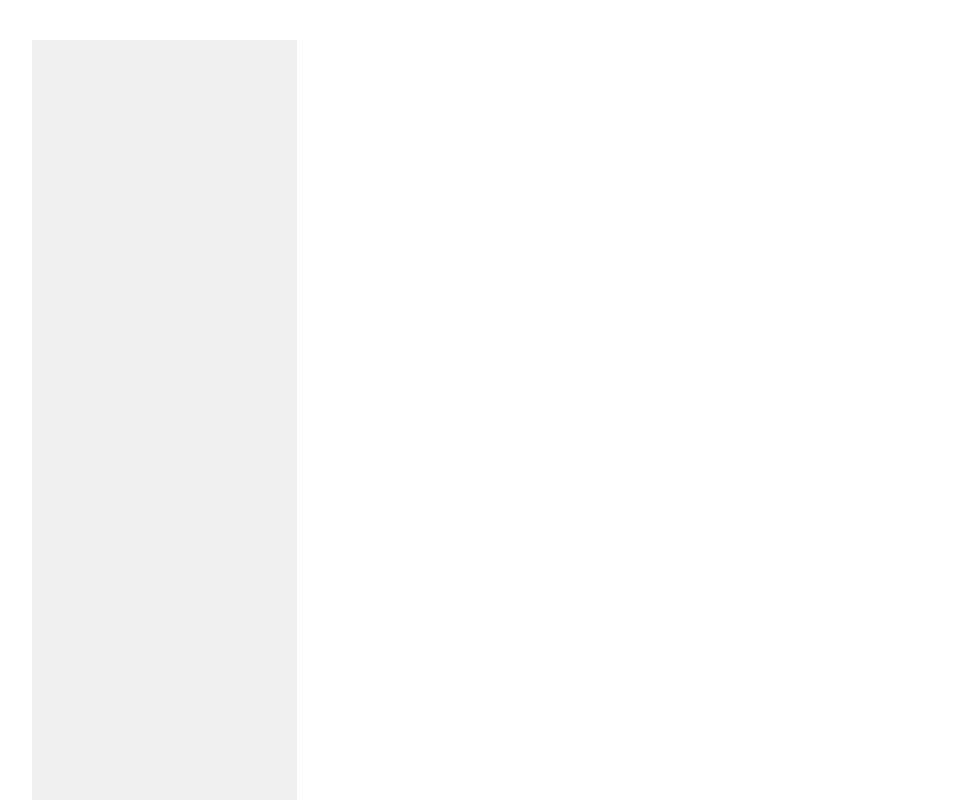
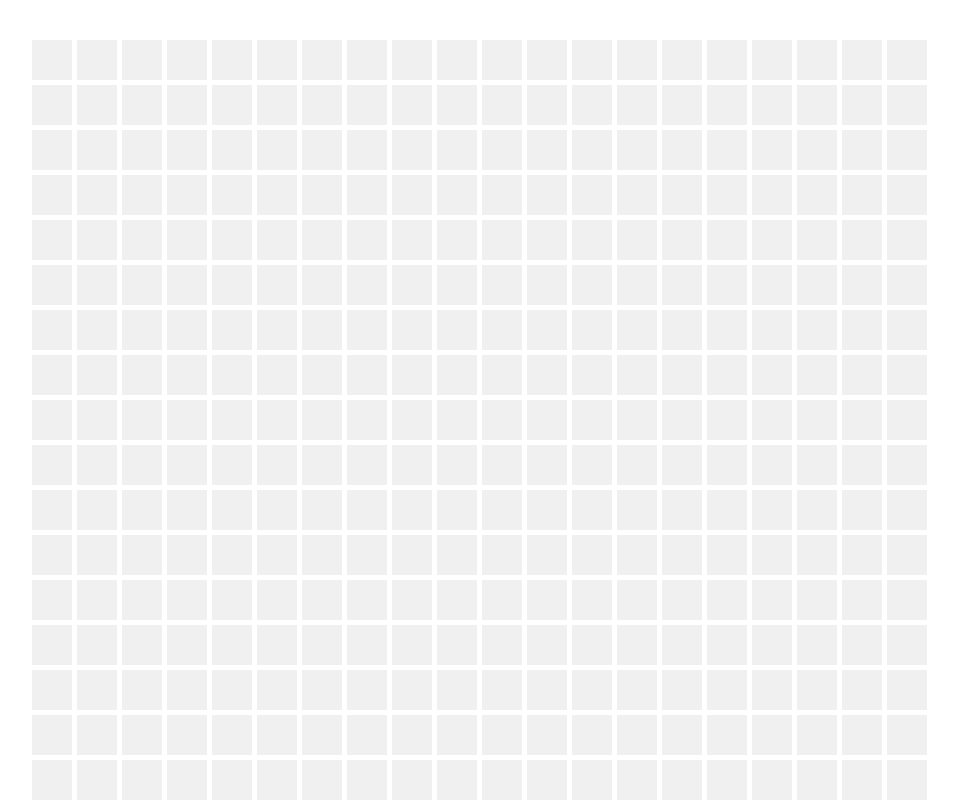
Before and after one commit to acciojob/Color-board-nikhil8851, a website: page main.html in a window 1280 px wide. Shown: the top 800 px of the page, without its empty margins (188-1146 px from the left). Drawn offline with Linux system fonts and the light colour scheme.

Commit message:
created a submission

```diff
--- a/styles.css
+++ b/styles.css
@@ -2,8 +2,8 @@
 
 .container {
     display: grid;
-    grid-template-columns: repeat(10, 20px);
-    grid-template-rows: repeat(40, 30px);
+    grid-template-columns: repeat(20, 40px);
+    grid-template-rows: repeat(40, 40px);
     gap: 5px;
     width: 840px; /* Adjust width to fit 20x40 grid */
     margin: 40px auto; /* Center container */
```
